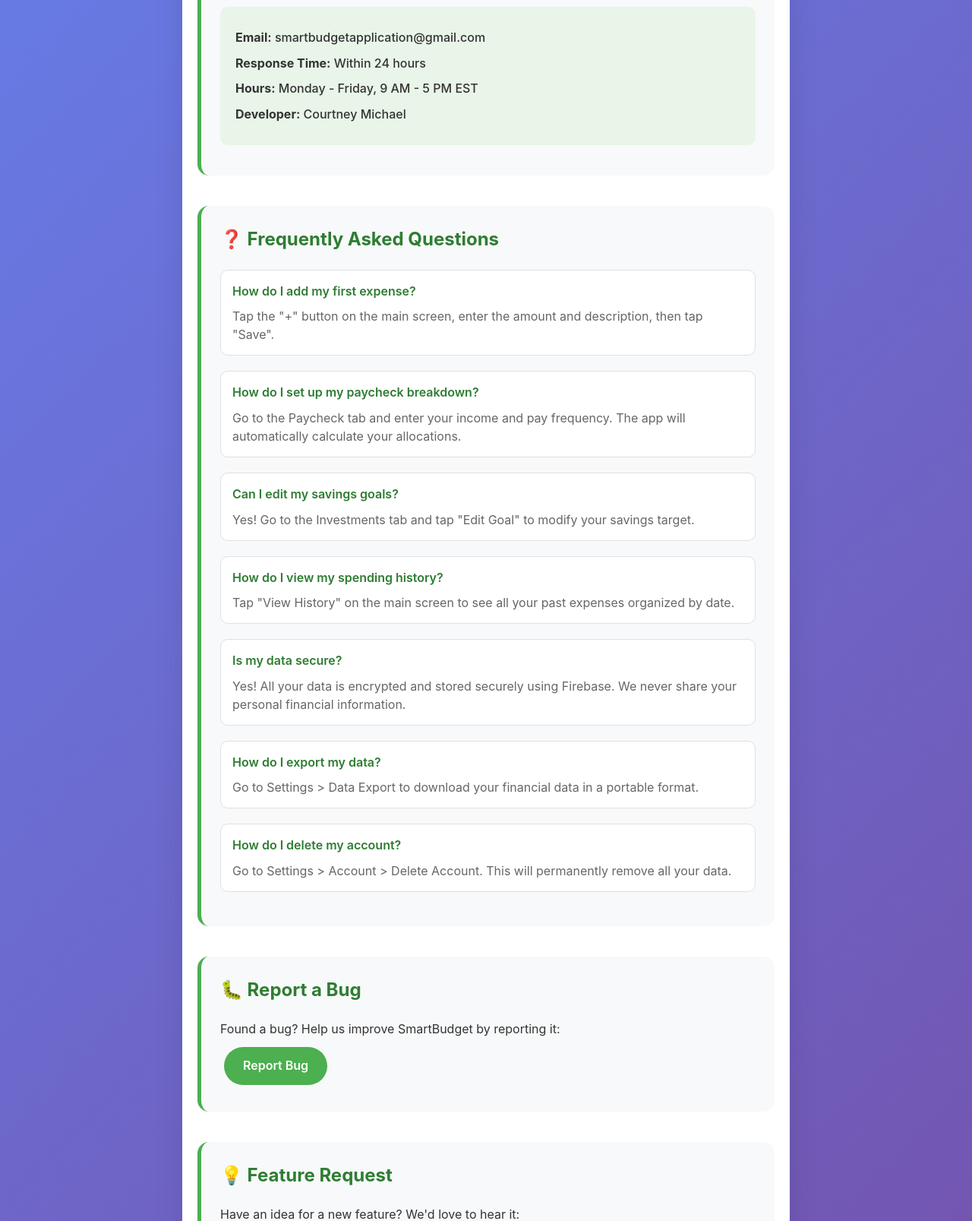
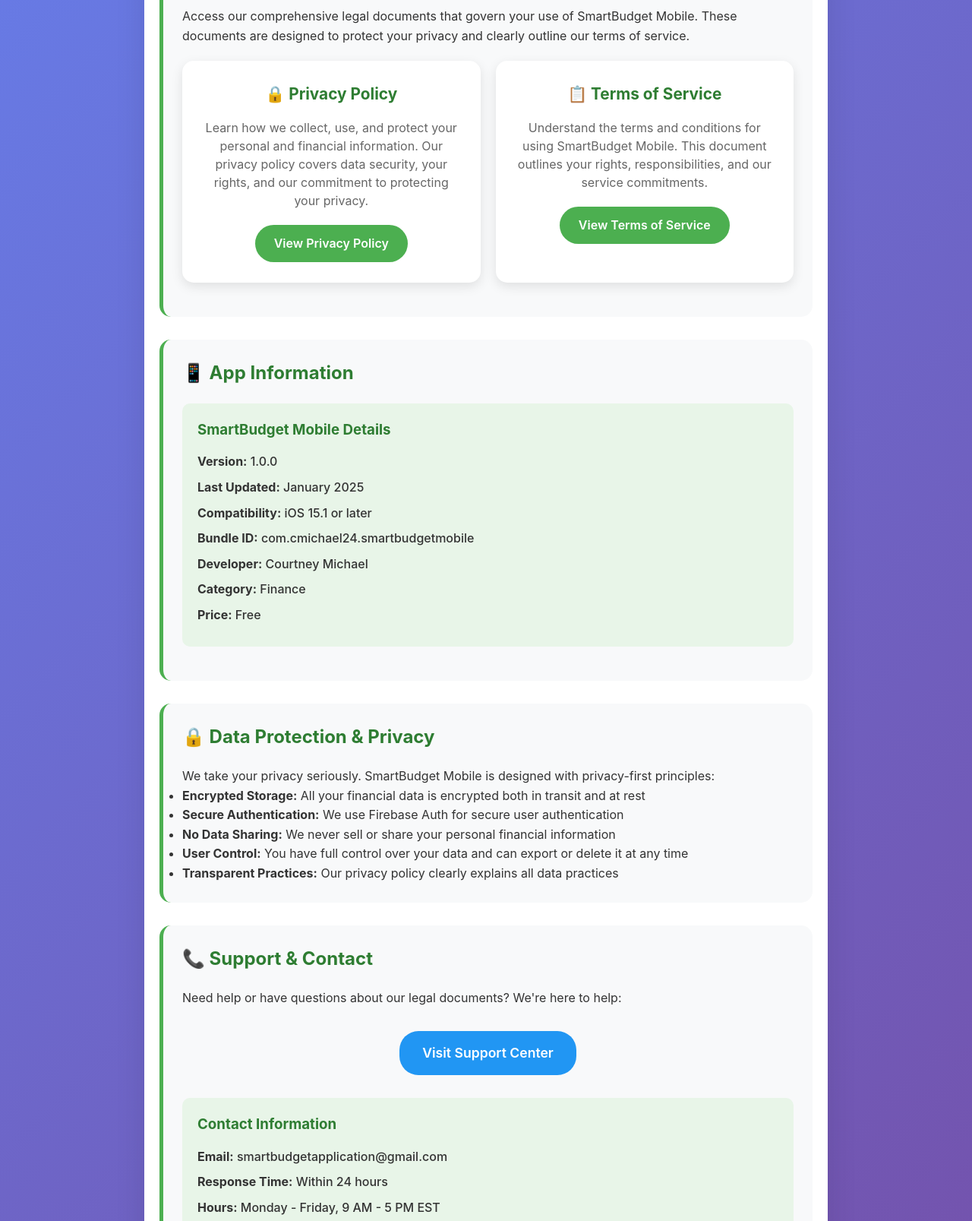
Before and after one commit to cmichael4/smartbudget-legal, a plain HTML site: page index.html in a window 1280 px wide. Shown: the part 319-1926 px from the top of the page at 76% size. Drawn offline with Linux system fonts and the light colour scheme.

Commit message:
Update index.html

```diff
--- a/index.html
+++ b/index.html
@@ -3,7 +3,7 @@
 <head>
     <meta charset="UTF-8">
     <meta name="viewport" content="width=device-width, initial-scale=1.0">
-    <title>SmartBudget Support - Personal Finance App</title>
+    <title>SmartBudget Mobile - Legal Documents</title>
     <style>
         * {
             margin: 0;
@@ -20,7 +20,7 @@
         }
 
         .container {
-            max-width: 800px;
+            max-width: 900px;
             margin: 0 auto;
             padding: 20px;
             background: white;
@@ -55,7 +55,7 @@
         }
 
         .section {
-            margin-bottom: 40px;
+            margin-bottom: 30px;
             padding: 25px;
             background: #f8f9fa;
             border-radius: 15px;
@@ -66,43 +66,44 @@
             color: #2e7d32;
             margin-bottom: 20px;
             font-size: 1.5em;
-            display: flex;
-            align-items: center;
-            gap: 10px;
         }
 
-        .contact-info {
-            background: #e8f5e8;
-            padding: 20px;
-            border-radius: 10px;
-            margin: 15px 0;
+        .document-grid {
+            display: grid;
+            grid-template-columns: repeat(auto-fit, minmax(300px, 1fr));
+            gap: 20px;
+            margin: 20px 0;
         }
 
-        .contact-info p {
-            margin: 8px 0;
-            font-weight: 500;
+        .document-card {
+            background: white;
+            padding: 25px;
+            border-radius: 15px;
+            box-shadow: 0 5px 15px rgba(0,0,0,0.1);
+            text-align: center;
+            transition: transform 0.3s ease, box-shadow 0.3s ease;
+            border: 2px solid transparent;
         }
 
-        .faq-item {
-            margin-bottom: 20px;
-            padding: 15px;
-            background: white;
-            border-radius: 10px;
-            border: 1px solid #e0e0e0;
+        .document-card:hover {
+            transform: translateY(-5px);
+            box-shadow: 0 10px 25px rgba(0,0,0,0.15);
+            border-color: #4CAF50;
         }
 
-        .faq-question {
-            font-weight: 600;
+        .document-card h3 {
             color: #2e7d32;
-            margin-bottom: 8px;
+            margin-bottom: 15px;
+            font-size: 1.3em;
         }
 
-        .faq-answer {
+        .document-card p {
             color: #666;
+            margin-bottom: 20px;
             line-height: 1.5;
         }
 
-        .button {
+        .document-link {
             display: inline-block;
             background: #4CAF50;
             color: white;
@@ -111,44 +112,52 @@
             border-radius: 25px;
             font-weight: 600;
             transition: all 0.3s ease;
-            margin: 10px 5px;
         }
 
-        .button:hover {
+        .document-link:hover {
             background: #45a049;
             transform: translateY(-2px);
             box-shadow: 0 5px 15px rgba(76, 175, 80, 0.3);
         }
 
         .app-info {
-            background: #f0f8ff;
+            background: #e8f5e8;
             padding: 20px;
             border-radius: 10px;
-            margin: 15px 0;
+            margin: 20px 0;
+        }
+
+        .app-info h3 {
+            color: #2e7d32;
+            margin-bottom: 15px;
         }
 
         .app-info p {
-            margin: 5px 0;
+            margin: 8px 0;
             font-weight: 500;
         }
 
-        .legal-links {
+        .support-link {
             text-align: center;
-            margin-top: 30px;
-            padding: 20px;
-            background: #f8f9fa;
-            border-radius: 10px;
+            margin: 30px 0;
         }
 
-        .legal-links a {
-            color: #4CAF50;
+        .support-link a {
+            display: inline-block;
+            background: #2196F3;
+            color: white;
+            padding: 15px 30px;
             text-decoration: none;
+            border-radius: 25px;
             font-weight: 600;
-            margin: 0 15px;
+            font-size: 1.1em;
+            transition: all 0.3s ease;
         }
 
-        .legal-links a:hover {
-            text-decoration: underline;
+        .support-link a:hover {
+            background: #1976D2;
+            transform: translateY(-2px);
+            box-shadow: 0 5px 15px rgba(33, 150, 243, 0.3);
         }
 
         .footer {
@@ -172,19 +181,75 @@
             .section {
                 padding: 20px;
             }
+
+            .document-grid {
+                grid-template-columns: 1fr;
+            }
         }
     </style>
 </head>
 <body>
     <div class="container">
         <div class="header">
-            <h1>💰 SmartBudget</h1>
-            <p>Your Personal Finance Companion</p>
+            <h1>📋 SmartBudget Mobile</h1>
+            <p>Legal Documents & Information</p>
         </div>
 
         <div class="section">
-            <h2>📧 Contact Support</h2>
-            <div class="contact-info">
+            <h2>📄 Legal Documents</h2>
+            <p>Access our comprehensive legal documents that govern your use of SmartBudget Mobile. These documents are designed to protect your privacy and clearly outline our terms of service.</p>
+
+            <div class="document-grid">
+                <div class="document-card">
+                    <h3>🔒 Privacy Policy</h3>
+                    <p>Learn how we collect, use, and protect your personal and financial information. Our privacy policy covers data security, your rights, and our commitment to protecting your privacy.</p>
+                    <a href="privacy-policy.html" class="document-link">View Privacy Policy</a>
+                </div>
+
+                <div class="document-card">
+                    <h3>📋 Terms of Service</h3>
+                    <p>Understand the terms and conditions for using SmartBudget Mobile. This document outlines your rights, responsibilities, and our service commitments.</p>
+                    <a href="terms-of-service.html" class="document-link">View Terms of Service</a>
+                </div>
+            </div>
+        </div>
+
+        <div class="section">
+            <h2>📱 App Information</h2>
+            <div class="app-info">
+                <h3>SmartBudget Mobile Details</h3>
+                <p><strong>Version:</strong> 1.0.0</p>
+                <p><strong>Last Updated:</strong> January 2025</p>
+                <p><strong>Compatibility:</strong> iOS 15.1 or later</p>
+                <p><strong>Bundle ID:</strong> com.cmichael24.smartbudgetmobile</p>
+                <p><strong>Developer:</strong> Courtney Michael</p>
+                <p><strong>Category:</strong> Finance</p>
+                <p><strong>Price:</strong> Free</p>
+            </div>
+        </div>
+
+        <div class="section">
+            <h2>🔒 Data Protection & Privacy</h2>
+            <p>We take your privacy seriously. SmartBudget Mobile is designed with privacy-first principles:</p>
+            <ul>
+                <li><strong>Encrypted Storage:</strong> All your financial data is encrypted both in transit and at rest</li>
+                <li><strong>Secure Authentication:</strong> We use Firebase Auth for secure user authentication</li>
+                <li><strong>No Data Sharing:</strong> We never sell or share your personal financial information</li>
+                <li><strong>User Control:</strong> You have full control over your data and can export or delete it at any time</li>
+                <li><strong>Transparent Practices:</strong> Our privacy policy clearly explains all data practices</li>
+            </ul>
+        </div>
+
+        <div class="section">
+            <h2>📞 Support & Contact</h2>
+            <p>Need help or have questions about our legal documents? We're here to help:</p>
+
+            <div class="support-link">
+                <a href="https://cmichael4.github.io/Smartbudget-support/">Visit Support Center</a>
+            </div>
+
+            <div class="app-info">
+                <h3>Contact Information</h3>
                 <p><strong>Email:</strong> smartbudgetapplication@gmail.com</p>
                 <p><strong>Response Time:</strong> Within 24 hours</p>
                 <p><strong>Hours:</strong> Monday - Friday, 9 AM - 5 PM EST</p>
@@ -193,78 +258,22 @@
         </div>
 
         <div class="section">
-            <h2>❓ Frequently Asked Questions</h2>
-
-            <div class="faq-item">
-                <div class="faq-question">How do I add my first expense?</div>
-                <div class="faq-answer">Tap the "+" button on the main screen, enter the amount and description, then tap "Save".</div>
-            </div>
-
-            <div class="faq-item">
-                <div class="faq-question">How do I set up my paycheck breakdown?</div>
-                <div class="faq-answer">Go to the Paycheck tab and enter your income and pay frequency. The app will automatically calculate your allocations.</div>
-            </div>
-
-            <div class="faq-item">
-                <div class="faq-question">Can I edit my savings goals?</div>
-                <div class="faq-answer">Yes! Go to the Investments tab and tap "Edit Goal" to modify your savings target.</div>
-            </div>
-
-            <div class="faq-item">
-                <div class="faq-question">How do I view my spending history?</div>
-                <div class="faq-answer">Tap "View History" on the main screen to see all your past expenses organized by date.</div>
-            </div>
-
-            <div class="faq-item">
-                <div class="faq-question">Is my data secure?</div>
-                <div class="faq-answer">Yes! All your data is encrypted and stored securely using Firebase. We never share your personal financial information.</div>
-            </div>
-
-            <div class="faq-item">
-                <div class="faq-question">How do I export my data?</div>
-                <div class="faq-answer">Go to Settings > Data Export to download your financial data in a portable format.</div>
-            </div>
-
-            <div class="faq-item">
-                <div class="faq-question">How do I delete my account?</div>
-                <div class="faq-answer">Go to Settings > Account > Delete Account. This will permanently remove all your data.</div>
-            </div>
-        </div>
-
-        <div class="section">
-            <h2>🐛 Report a Bug</h2>
-            <p>Found a bug? Help us improve SmartBudget by reporting it:</p>
-            <a href="mailto:smartbudgetapplication@gmail.com?subject=Bug Report" class="button">Report Bug</a>
-        </div>
-
-        <div class="section">
-            <h2>💡 Feature Request</h2>
-            <p>Have an idea for a new feature? We'd love to hear it:</p>
-            <a href="mailto:smartbudgetapplication@gmail.com?subject=Feature Request" class="button">Suggest Feature</a>
-        </div>
-
-        <div class="section">
-            <h2>📱 App Information</h2>
-            <div class="app-info">
-                <p><strong>Version:</strong> 1.0.0</p>
-                <p><strong>Last Updated:</strong> January 2025</p>
-                <p><strong>Compatibility:</strong> iOS 15.1 or later</p>
-                <p><strong>Bundle ID:</strong> com.cmichael24.smartbudgetmobile</p>
-                <p><strong>Developer:</strong> Courtney Michael</p>
-            </div>
-        </div>
-
-        <div class="section">
-            <h2>📋 Legal Documents</h2>
-            <div class="legal-links">
-                <a href="https://cmichael4.github.io/smartbudget-legal/privacy-policy.html">Privacy Policy</a>
-                <a href="https://cmichael4.github.io/smartbudget-legal/terms-of-service.html">Terms of Service</a>
-            </div>
+            <h2>📋 App Store Compliance</h2>
+            <p>SmartBudget Mobile is fully compliant with Apple App Store guidelines:</p>
+            <ul>
+                <li>✅ Comprehensive Privacy Policy</li>
+                <li>✅ Clear Terms of Service</li>
+                <li>✅ Secure data handling practices</li>
+                <li>✅ User-friendly interface</li>
+                <li>✅ No objectionable content</li>
+                <li>✅ Proper age rating (4+)</li>
+            </ul>
         </div>
 
         <div class="footer">
-            <p>© 2025 SmartBudget. All rights reserved.</p>
-            <p>Your privacy is important to us. We protect your data and never share your personal financial information.</p>
+            <p>© 2025 SmartBudget Mobile. All rights reserved.</p>
+            <p>This website contains the legal documents for SmartBudget Mobile, a personal finance management application.</p>
+            <p>Last updated: January 2025</p>
         </div>
     </div>
 </body>
```
